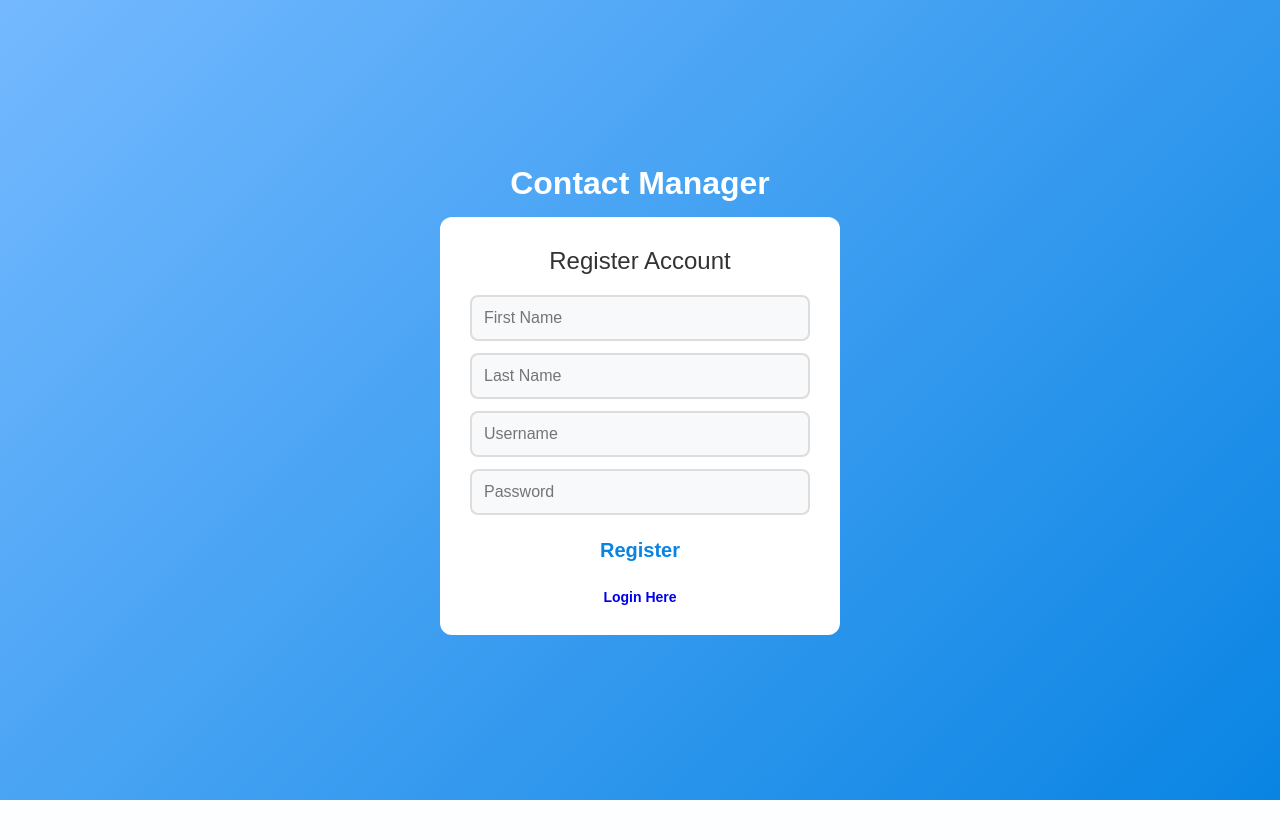
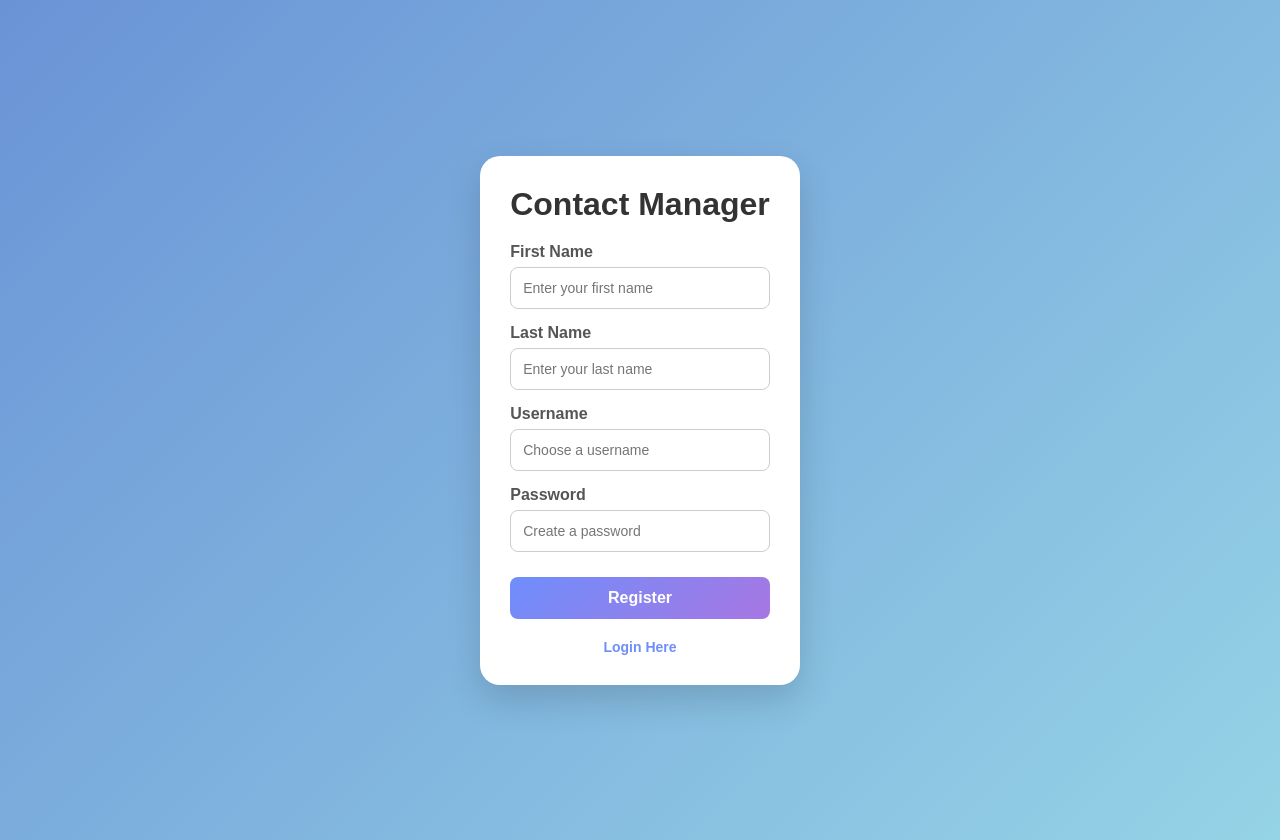
Before and after one commit to Bashguy/POOSD-Small-Project, a PHP site: page /register.html in a window 1280 px wide. Before the commit the page ends 800 px from the top, so only its background shows below. Run offline with PHP 8.4, Linux system fonts and the light colour scheme.

Commit message:
changed style of login and register. IDK might have errors when merging

```diff
--- a/public/css/styles.css
+++ b/public/css/styles.css
@@ -1,3 +1,6 @@
+/* -----------------------------
+   GLOBAL STYLES
+----------------------------- */
 * {
     margin: 0;
     padding: 0;
@@ -6,98 +9,282 @@
   }
 
   body {
-    background: linear-gradient(135deg, #74b9ff, #0984e3);
+    background: linear-gradient(135deg, #e0eafc, #cfdef3);
     display: flex;
     justify-content: center;
     align-items: center;
-    height: 100vh;
+    min-height: 100vh;
+    padding: 20px;
   }
 
-.container {
-    text-align: center;
-    width: 100%;
-    max-width: 400px;
+  /* -----------------------------
+     MAIN WRAPPER
+  ----------------------------- */
+  .login-wrapper, .register-wrapper {
+    width: 950px;
+    min-height: 550px;
+    display: flex;
+    border-radius: 20px;
+    box-shadow: 0 15px 35px rgba(0, 0, 0, 0.15);
+    overflow: hidden;
+    animation: fadeIn 0.8s ease forwards;
+    transform: translateY(20px);
+    opacity: 0;
+    background-color: #fff;
   }
 
-h1 {
-    color: white;
-    font-weight: 600;
-    margin-bottom: 15px;
+  /* -----------------------------
+     LEFT PANEL
+  ----------------------------- */
+  .left-panel {
+    flex: 1.3;
+    background: linear-gradient(135deg, #6e8efb, #66e9b7);
+    display: flex;
+    flex-direction: column;
+    justify-content: center;
+    padding: 40px;
+    color: #fff;
+    text-align: center;
   }
 
-.register-box {
-    background: white;
-    padding: 30px;
-    border-radius: 12px;
-    box-shadow: 0px 6px 15px rgba(0, 0, 0, 0.);
+  .left-panel h2 {
+    font-size: 36px;
+    margin-bottom: 15px;
+    font-weight: 700;
+    letter-spacing: 1px;
+  }
+
+  .left-panel p {
+    font-size: 16px;
+    line-height: 1.6;
+    max-width: 400px;
+    margin: 0 auto 20px auto;
+  }
+
+  .left-panel img {
+    width: 100px;
+    margin: 20px auto;
+  }
+
+  /* -----------------------------
+     RIGHT PANEL
+  ----------------------------- */
+  .right-panel {
+    flex: 1;
+    background-color: #fff;
+    display: flex;
+    flex-direction: column;
+    justify-content: center;
+    padding: 40px;
+  }
+
+  .form-container {
+    max-width: 320px;
+    margin: 0 auto;
     width: 100%;
   }
 
-h2 {
+  .form-container h1 {
+    text-align: center;
+    margin-bottom: 25px;
+    font-size: 28px;
     color: #333;
-    font-weight: 500;
-    margin-bottom: 20px;
+  }
+  /* Center form for register page */
+.form-wrapper {
+    display: flex;
+    justify-content: center;
+    align-items: center;
+    min-height: 100vh;
+    padding: 20px;
+    background: linear-gradient(135deg, #e0eafc, #cfdef3);
   }
 
-.input-field {
-    margin: 12px 0;
-    position: relative;
+  .form-container {
+    width: 100%;
+    max-width: 450px;
+    padding: 30px;
+    border-radius: 20px;
+    box-shadow: 0;
+    background-color: #fff;
+    animation: fadeIn 0.8s ease forwards;
+    transform: translateY(20px);
+    opacity: 0;
+    text-align: center;
   }
 
-.input-field input {
+  .form-container h1 {
+    font-size: 32px;
+    margin-bottom: 10px;
+    color: #333;
+  }
+
+  .form-container h2 {
+    font-size: 24px;
+    margin-bottom: 25px;
+    color: #555;
+  }
+
+  .input-group {
+    margin-bottom: 18px;
+  }
+
+  .input-group label {
+    display: block;
+    margin-bottom: 6px;
+    font-weight: 600;
+    color: #555;
+  }
+
+  .input-group input {
     width: 100%;
     padding: 12px;
-    border: 2px solid #ddd;
+    border: 1px solid #ccc;
+    border-radius: 8px;
+    font-size: 14px;
+    transition: border-color 0.3s, box-shadow 0.3s;
+  }
+
+  .input-group input:focus {
+    outline: none;
+    border-color: #6e8efb;
+    box-shadow: 0 0 8px rgba(110, 142, 251, 0.5);
+  }
+
+  .login-btn, .register-btn {
+    width: 100%;
+    padding: 12px;
+    border: none;
     border-radius: 8px;
     font-size: 16px;
-    background: #f8f9fa;
-    transition: 0.3s;
+    font-weight: 700;
+    cursor: pointer;
+    background: linear-gradient(135deg, #6e8efb, #a777e3);
+    color: #fff;
+    transition: transform 0.3s, box-shadow 0.3s;
+    margin-top: 10px;
   }
 
-.input-field input:focus {
-    border-color: #0984e3;
-    outline: none;
-    box-shadow: 0px 0px 6px rgba(9, 132, 227, 0.3);
+  .login-btn:hover, .register-btn:hover {
+    transform: translateY(-3px);
+    box-shadow: 0 8px 25px rgba(110, 142, 251, 0.4);
   }
 
-.btn {
-    background: white;
-    color: #0984e3;
-    border: none;
-    padding: 12px;
-    width: 100%;
-    font-size: 20px;
-    font-weight: bold;
-    border-radius: 20px;
-    cursor: pointer;
-    transition: 0.3s;
+  .register-link, .login-link {
+    margin-top: 20px;
+    text-align: center;
+    font-size: 14px;
+    color: #555;
   }
 
-.btn:hover {
-    background: #74b9ff;
+  .register-link a, .login-link a {
+    color: #6e8efb;
+    font-weight: 600;
+    text-decoration: none;
+  }
+  /* Unique background for register page */
+.register-bg {
+    background: linear-gradient(135deg, #6a93d6, #95d3e6); /* Adjust colors as needed */
 }
 
-p {
-    margin-top: 15px;
+  /* Centered Auth Wrapper */
+.auth-wrapper {
+  display: flex;
+  justify-content: center;
+  align-items: center;
+  min-height: 100vh;
+  padding: 20px;
+  background: transparent
+}
+
+/* Container for Form */
+.auth-container {
+  width: 100%;
+  max-width: 500px;
+  padding: 30px;
+  border-radius: 20px;
+  box-shadow: 0 15px 35px rgba(0, 0, 0, 0.15);
+  background-color: #fff;
+  text-align: center;
+  animation: fadeIn 0.8s ease forwards;
+  transform: translateY(20px);
+  opacity: 0;
+}
+
+.auth-container h1 {
+  font-size: 32px;
+  margin-bottom: 20px;
+  color: #333;
+}
+
+/* Input Group */
+.input-group {
+  margin-bottom: 15px;
+  text-align: left;
+}
+
+.input-group label {
+  display: block;
+  margin-bottom: 6px;
+  font-weight: 600;
+  color: #555;
+}
+
+.input-group input {
+  width: 100%;
+  padding: 12px;
+  border: 1px solid #ccc;
+  border-radius: 8px;
   font-size: 14px;
+  transition: border-color 0.3s, box-shadow 0.3s;
 }
-.register-link{
-    color: linear-gradient(135deg, #74b9ff, #0984e3);
+
+.input-group input:focus {
+  outline: none;
+  border-color: #6e8efb;
+  box-shadow: 0 0 8px rgba(110, 142, 251, 0.5);
+}
+
+/* Auth Button */
+.auth-btn {
+  width: 100%;
+  padding: 12px;
+  border: none;
+  border-radius: 8px;
+  font-size: 16px;
+  font-weight: 700;
+  cursor: pointer;
+  background: linear-gradient(135deg, #6e8efb, #a777e3);
+  color: #fff;
+  transition: transform 0.3s, box-shadow 0.3s;
+  margin-top: 10px;
+}
+
+.auth-btn:hover {
+  transform: translateY(-3px);
+  box-shadow: 0 8px 25px rgba(110, 142, 251, 0.4);
+}
+
+/* Auth Link */
+.auth-link {
+  margin-top: 20px;
+  font-size: 14px;
+  color: #555;
+}
+
+.auth-link a {
+  color: #6e8efb;
   font-weight: 600;
   text-decoration: none;
-    transition: 0.3s;
-}
-.register-link:hover {
-    color: #ffffff;
-    text-decoration: underline;
-}
-.login-link {
-    color: linear-gradient(135deg, #74b9ff, #0984e3);
-    font-weight: 600;
-    text-decoration: none;
-    transition: 0.3s;
 }
 
-.login-link:hover {
-    text-decoration: underline;
+
+  /* -----------------------------
+     ANIMATIONS
+  ----------------------------- */
+  @keyframes fadeIn {
+    to {
+      transform: translateY(0);
+      opacity: 1;
     }
+  }
--- a/public/register.html
+++ b/public/register.html
@@ -2,58 +2,47 @@
 <html lang="en">
 <head>
   <meta charset="UTF-8" />
-  <title>Registration</title>
-  <link rel="stylesheet" href="../css/styles.css" />
-  <link rel="icon" href="../favicon.ico" type="image/x-icon" />
+  <meta name="viewport" content="width=device-width, initial-scale=1.0"/>
+  <title>Contact Manager - Register</title>
+  <link rel="stylesheet" href="../css/styles.css">
+  <script src="js/contact.js"></script>
 </head>
-<body>
-  <div class="container">
-    <h1>Contact Manager</h1>
-    <div class="register-box">
-      <h2>Register Account</h2>
+<body class="register-bg">
+
+  <div class="auth-wrapper">
+    <div class="auth-container">
+      <h1>Contact Manager</h1>
       <form onsubmit="doRegister(); return false;">
-        <div class="input-field">
-          <input
-            type="text"
-            id="firstName"
-            placeholder="First Name"
-            required
-          />
+        <div class="input-group">
+          <label for="firstName">First Name</label>
+          <input type="text" id="firstName" name="firstName" placeholder="Enter your first name" required>
         </div>
-        <div class="input-field">
-          <input
-            type="text"
-            id="lastName"
-            placeholder="Last Name"
-            required
-          />
+
+        <div class="input-group">
+          <label for="lastName">Last Name</label>
+          <input type="text" id="lastName" name="lastName" placeholder="Enter your last name" required>
         </div>
-        <div class="input-field">
-          <input
-            type="text"
-            id="username"
-            placeholder="Username"
-            required
-          />
+
+        <div class="input-group">
+          <label for="username">Username</label>
+          <input type="text" id="username" name="username" placeholder="Choose a username" required>
         </div>
-        <div class="input-field">
-          <input
-            type="password"
-            id="password"
-            placeholder="Password"
-            required
-          />
+
+        <div class="input-group">
+          <label for="password">Password</label>
+          <input type="password" id="password" name="password" placeholder="Create a password" required>
         </div>
-        <button type="submit" class="btn">Register</button>
+
+        <button type="submit" class="auth-btn">Register</button>
       </form>
 
       <p id="registerResult"></p>
-      <p>
-        <a href="login.html" class="login-link">Login Here</a>
-      </p>
+
+      <div class="auth-link">
+         <a href="login.html">Login Here</a>
+      </div>
     </div>
   </div>
 
-  <script src="js/contact.js"></script>
 </body>
 </html>
```
Also changed, not shown: public/login.html (+32 -13 lines). Lines whose indentation alone changed are shown as unchanged.
